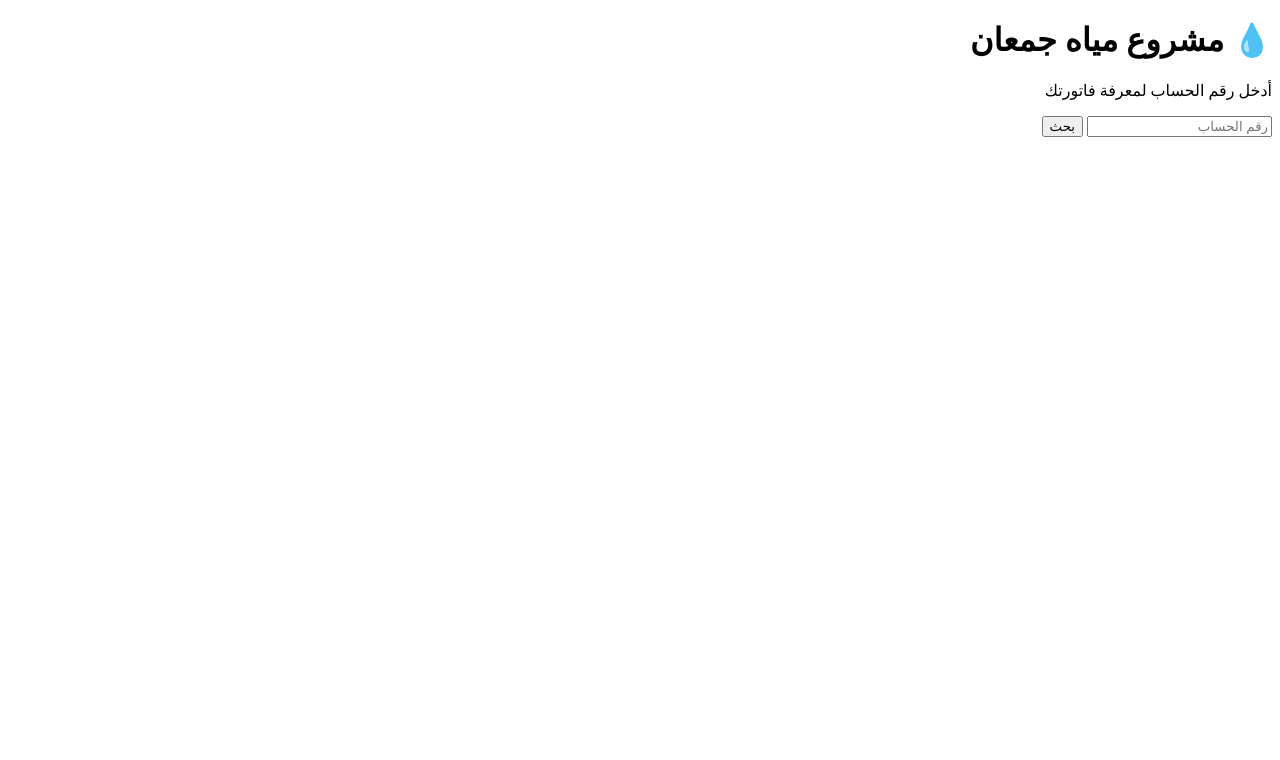
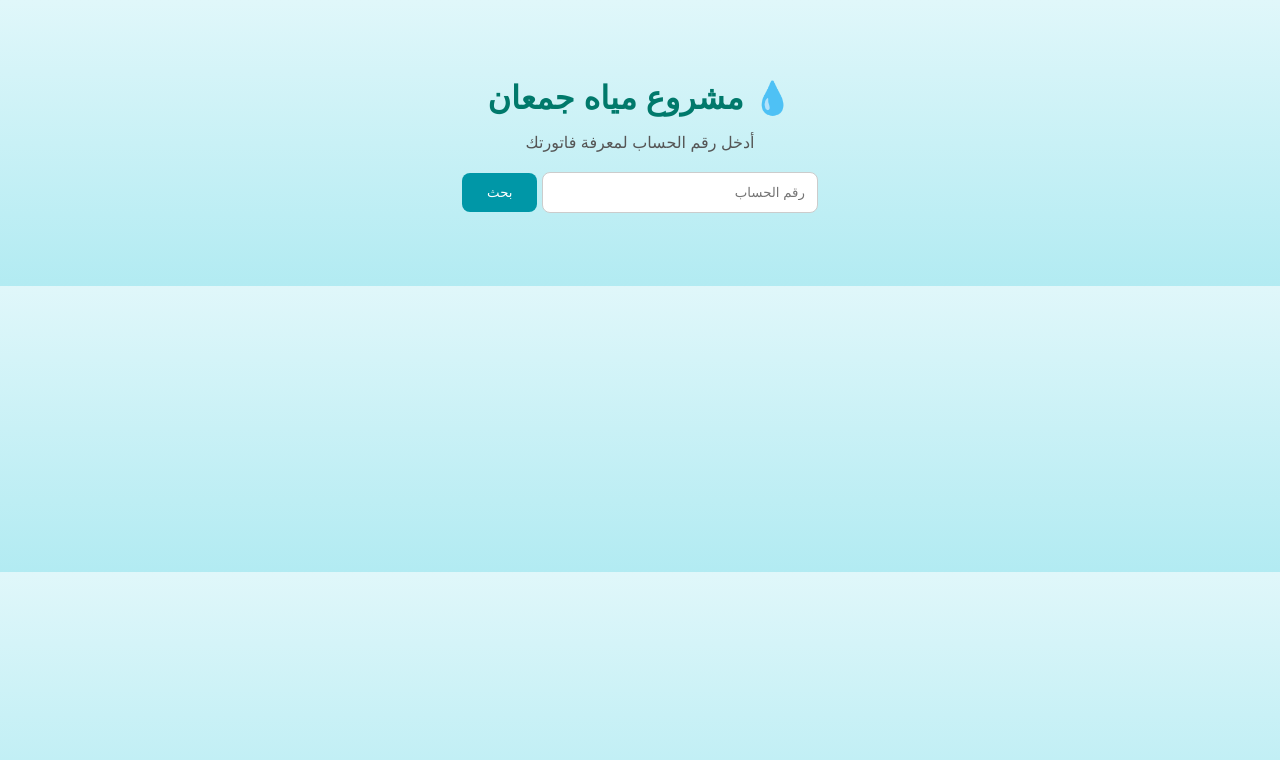
Before and after one commit to jumanproject80-cyber/jumaan-water, a website: page index.html in a window 1280 px wide. Drawn offline with Linux system fonts and the light colour scheme.

Commit message:
add css design

```diff
--- a/index.html
+++ b/index.html
@@ -4,6 +4,7 @@
 <head>
     <meta charset="UTF-8">
     <title>استعلام فواتير المياه</title>
+    <link rel="stylesheet" href="style.css">
     <meta name="viewport" content="width=device-width, initial-scale=1.0">
 </head>
 
--- /dev/null
+++ b/style.css
@@ -0,0 +1,37 @@
+body {
+    font-family: Arial, sans-serif;
+    background: linear-gradient(to bottom, #e0f7fa, #b2ebf2);
+    text-align: center;
+    padding: 50px;
+}
+
+h1 {
+    color: #00796b;
+    margin-bottom: 10px;
+}
+
+p {
+    color: #555;
+    margin-bottom: 20px;
+}
+
+input {
+    padding: 12px;
+    width: 250px;
+    border: 1px solid #ccc;
+    border-radius: 8px;
+    margin-bottom: 15px;
+}
+
+button {
+    padding: 12px 25px;
+    background-color: #0097a7;
+    color: white;
+    border: none;
+    border-radius: 8px;
+    cursor: pointer;
+}
+
+button:hover {
+    background-color: #007c91;
+}
```
